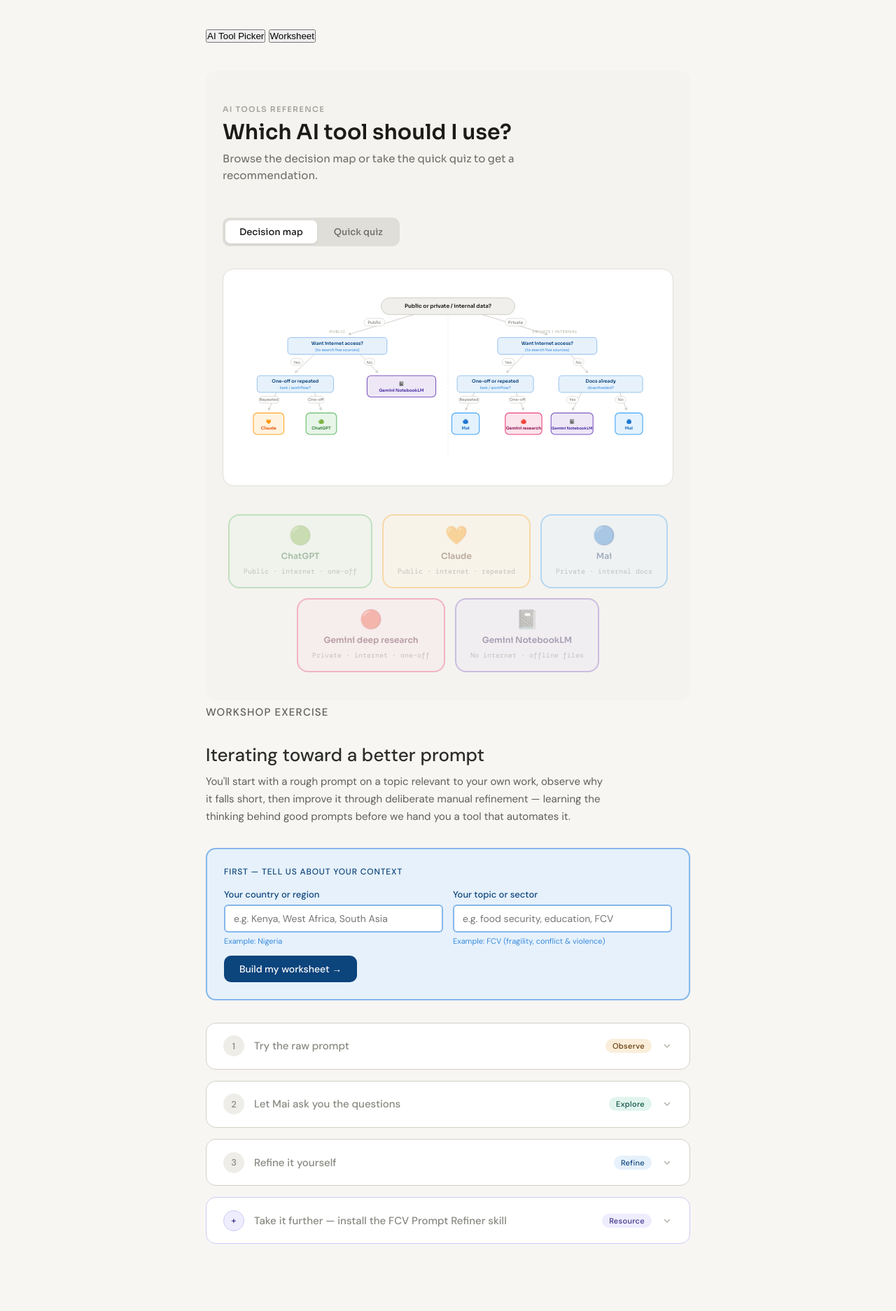
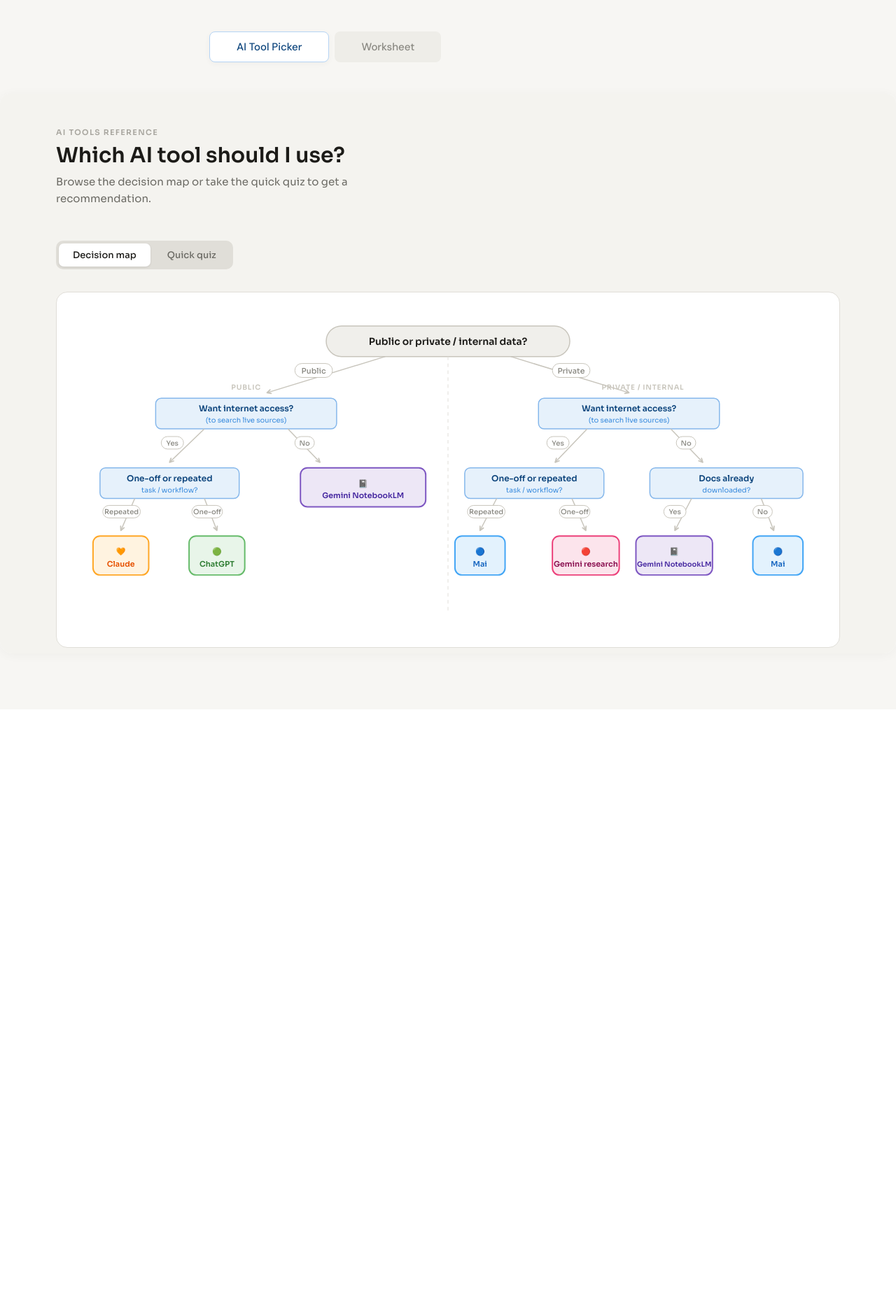
Before and after one commit to Gjain234/wbg_ai_workshop, a Flask app: page / in a window 1280 px wide. Shown: the part 60-1934 px from the top of the page at 70% size. After the commit the page ends 1006 px from the top, so only its background shows below. Run offline with Flask 3, Linux system fonts and the light colour scheme.

Commit message:
formatting

```diff
--- a/app.py
+++ b/app.py
@@ -6,8 +6,9 @@
 def home():
     return render_template("index.html")
 
-
-# Route for AI Tool Picker tab
 @app.route("/ai-tool-picker")
 def ai_tool_picker():
     return render_template("ai-tool-picker.html")
+
+if __name__ == "__main__":
+    app.run(debug=True)
--- a/templates/index.html
+++ b/templates/index.html
@@ -6,6 +6,31 @@
 <title>Mai — Prompt Engineering Workshop</title>
 <link href="https://fonts.googleapis.com/css2?family=DM+Sans:wght@400;500&family=DM+Mono:wght@400;500&display=swap" rel="stylesheet">
 <style>
+  .main-tabs {
+    margin-bottom:2.5rem;
+    display:flex;
+    gap:8px;
+    background:transparent;
+    border-radius:12px;
+    padding:5px;
+    width:fit-content;
+    max-width:100vw;
+    box-shadow:none;
+  }
+  .main-tab {
+    font-family:var(--font); font-size:15px; font-weight:500;
+    padding:11px 38px; border-radius:8px; border:none;
+    background:var(--gray-100); color:var(--gray-400); cursor:pointer; transition:all 0.18s;
+    margin:0; outline:none;
+    box-shadow:none;
+  }
+  .main-tab.active {
+    background:white; color:var(--blue-800); box-shadow:0 2px 8px rgba(0,0,0,0.04);
+    border:1.5px solid var(--blue-100);
+    z-index:1;
+  }
+  .main-panel { display:none; }
+  .main-panel.active { display:block; }
   *, *::before, *::after { box-sizing: border-box; margin: 0; padding: 0; }
   :root {
     --blue-50:#E6F1FB; --blue-100:#B5D4F4; --blue-200:#85B7EB; --blue-400:#378ADD; --blue-600:#185FA5; --blue-800:#0C447C; --blue-900:#042C53;
@@ -169,18 +194,16 @@
 <main class="main">
 
   <!-- Main Tabs -->
-  <div class="tabs" style="margin-bottom:2.5rem;">
-    <button class="tab active" id="tab-ai-tool" onclick="showMainPanel('ai-tool', this)">AI Tool Picker</button>
-    <button class="tab" id="tab-worksheet" onclick="showMainPanel('worksheet', this)">Worksheet</button>
+  <div class="main-tabs" style="margin-bottom:2.5rem; display:flex; gap:8px; background:transparent; border-radius:12px; padding:5px; width:fit-content; max-width:100vw;">
+    <button class="main-tab active" id="tab-ai-tool" onclick="showMainPanel('ai-tool', this)">AI Tool Picker</button>
+    <button class="main-tab" id="tab-worksheet" onclick="showMainPanel('worksheet', this)">Worksheet</button>
   </div>
 
-  <!-- AI Tool Picker Panel -->
-  <div class="panel active" id="panel-ai-tool">
-    <iframe src="/ai-tool-picker" style="width:100%;height:900px;border:none;border-radius:14px;background:white;"></iframe>
+  <div class="panel main-panel active" id="panel-ai-tool" style="padding:0;max-width:none;">
+    <iframe src="/ai-tool-picker" style="width:100vw;height:100vh;border:none;border-radius:14px 14px 18px 18px;background:white;box-shadow:0 2px 16px rgba(0,0,0,0.04);display:block;margin-left:calc(-50vw + 50%);margin-right:calc(-50vw + 50%);overflow:hidden;"></iframe>
   </div>
 
-  <!-- Worksheet Panel -->
-  <div class="panel" id="panel-worksheet">
+  <div class="panel main-panel" id="panel-worksheet">
     <div class="intro">
       <p class="eyebrow">Workshop exercise</p>
       <h1>Iterating toward a better prompt</h1>
```
